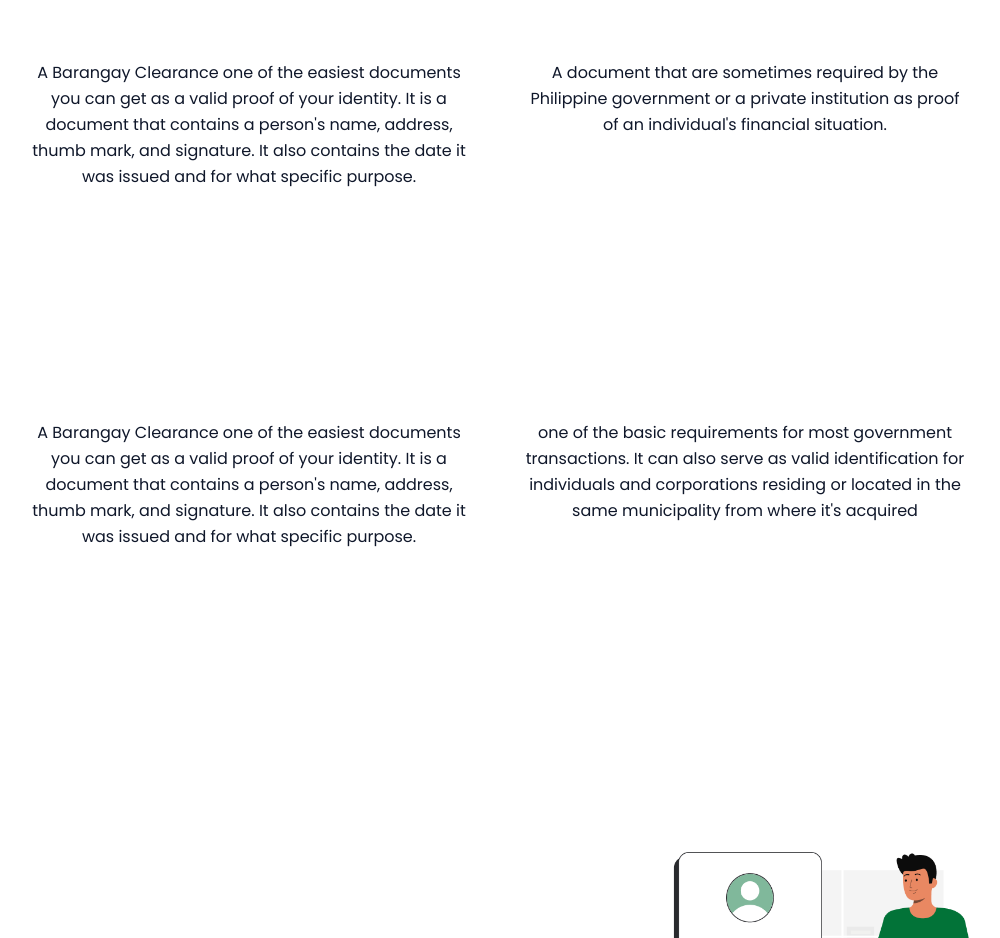
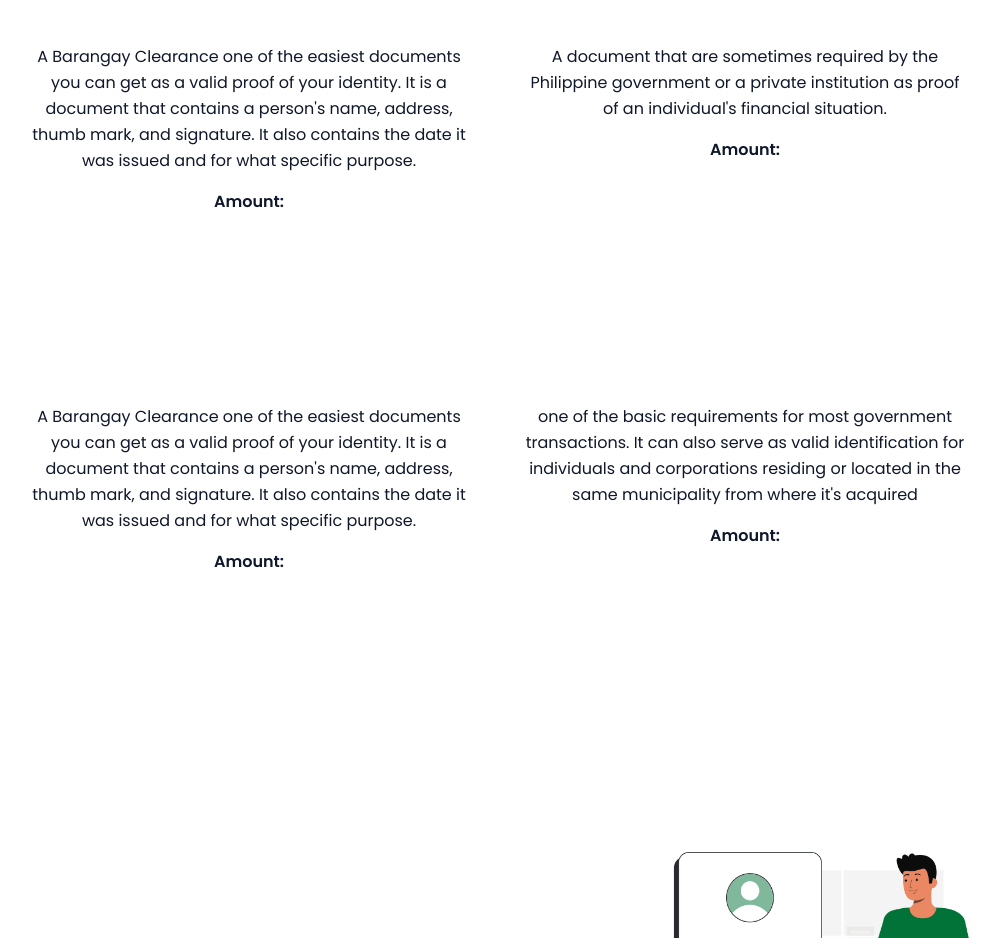
Before and after one commit to jazztinecruz/victoria-reyes, a Next.js app: page / in a window 1280 px wide. Shown: the part 1220-2158 px from the top of the page, without its empty margins (143-1143 px from the left). Built offline with nearby package versions, Linux system fonts and the light colour scheme.

Commit message:
Modify document UI

```diff
--- a/app/document.tsx
+++ b/app/document.tsx
@@ -1,17 +1,17 @@
 type Props = {
   title: string;
   description: string;
-  price: number
+  price: number;
 };
 
 const Document = ({ title, description, price }: Props) => {
   return (
     <div className="group flex cursor-pointer flex-col items-center gap-4 px-6 py-4 text-center">
-      <div>{price}</div>
       <span className="text-lg font-semibold group-hover:text-brand laptop:text-xl">
         {title}
       </span>
       <p className="leading-relaxed  group-hover:text-brand">{description}</p>
+      <span className="font-semibold">Amount: {price}</span>
     </div>
   );
 };
```
